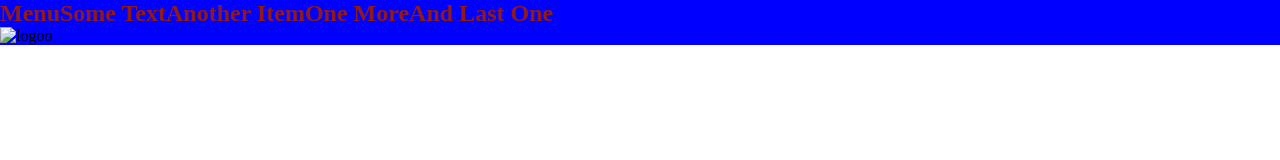
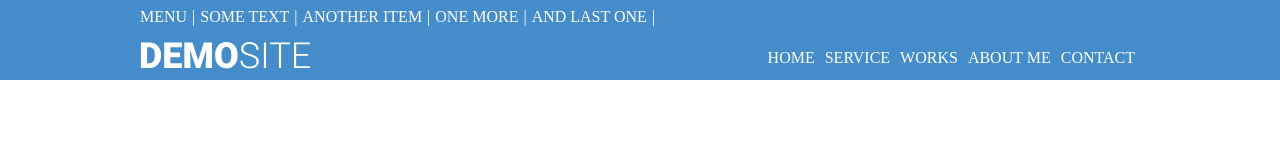
Before and after one commit to EdgarasSt/DemoSite, a plain HTML site: page index.html in a window 1280 px wide. Drawn offline with Linux system fonts and the light colour scheme.

Commit message:
Add files via upload

```diff
--- a/index.html
+++ b/index.html
@@ -8,16 +8,40 @@
     <link rel="stylesheet" href="style sheets/style.css" />
   </head>
   <body>
-    <header>
-      <div class="h2-header">
-        <h2>Menu</h2>
-        <h2>Some Text</h2>
-        <h2>Another Item</h2>
-        <h2>One More</h2>
-        <h2>And Last One</h2>
+    <div class="header">
+      <div class="inner_header">
+        <div class="navigation_top">
+          <ul>
+            <li><a>MENU</a></li>
+            <li><a>SOME TEXT</a></li>
+            <li><a>ANOTHER ITEM</a></li>
+            <li><a>ONE MORE</a></li>
+            <li><a>AND LAST ONE</a></li>
+          </ul>
+        </div>
+        <div class="logo_navbar">
+          <div class="logo_conteiner">
+            <img src="./img/DEMOSITE.svg" />
+          </div>
+          <div class="navigation_botom">
+            <ul>
+              <li><a>HOME</a></li>
+              <li><a>SERVICE</a></li>
+              <li><a>WORKS</a></li>
+              <li><a>ABOUT ME</a></li>
+              <li><a>CONTACT</a></li>
+            </ul>
+          </div>
+        </div>
       </div>
-      <img scr="DEMOSITE.svg" alt="logoo" />
-      <div></div>
-    </header>
+    </div>
+    <footer>
+      <div class="footer">
+        <div class="inner_footer">
+          <div class="text_area"></div>
+          <div class="footer_navigation"></div>
+        </div>
+      </div>
+    </footer>
   </body>
 </html>
--- a/style sheets/style.css
+++ b/style sheets/style.css
@@ -1,15 +1,76 @@
 *{
-    margin: 0 0;
+    margin: 0;
+    padding: 0;
+    list-style: none;
+    text-decoration: none;
 
 }
-header {
 
+.header{
+    width: 100%;
+    height: 80px;
+    display: block;
+    background-color: rgb(68,140,202);
 
-    background: blue;
 }
 
+.inner_header{
+    width: 1000px;
+    height: 100%;
+    display: block;
+    margin: 0 auto;
 
-.h2-header {
+}
+
+.navigation_top{
     display: flex;
-    color: rgb(146, 25, 25);
+    justify-content: left;
+
 }
+
+.navigation_top ul {
+    display: flex;
+    margin-top: 8px;
+    margin-bottom: 8px;
+    color: white;
+    font-style: sans-serif;
+}
+
+.navigation_top ul a {
+    display: flex;
+    cursor: pointer;
+
+}
+.navigation_top ul a::after{
+    content: "|";
+    margin-left: 5px;
+    margin-right: 5px;
+}
+
+.navigation_botom{
+    display: flex;
+    align-items: center;
+    justify-content: center;
+}
+
+.navigation_botom ul {
+    display: flex;
+
+    color: white;
+    font-style: sans-serif;
+
+}
+
+.navigation_botom ul a {
+    display: flex;
+    cursor: pointer;
+    margin-left: 5px;
+    margin-right: 5px;
+
+}
+.logo_navbar {
+    display: flex;
+    justify-content: space-between;
+    margin-top: 8px;
+    margin-bottom: 8px;
+}
```
